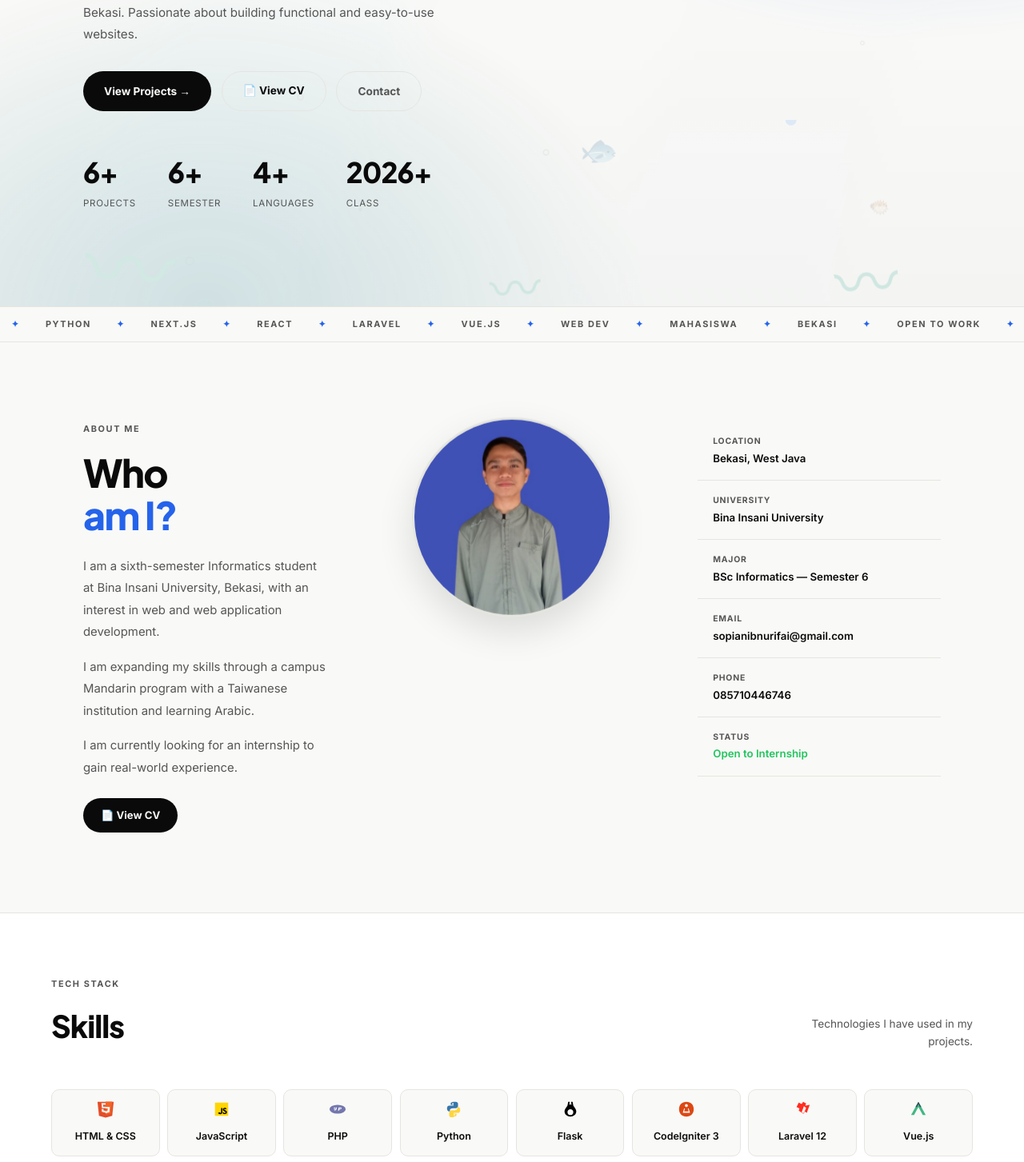
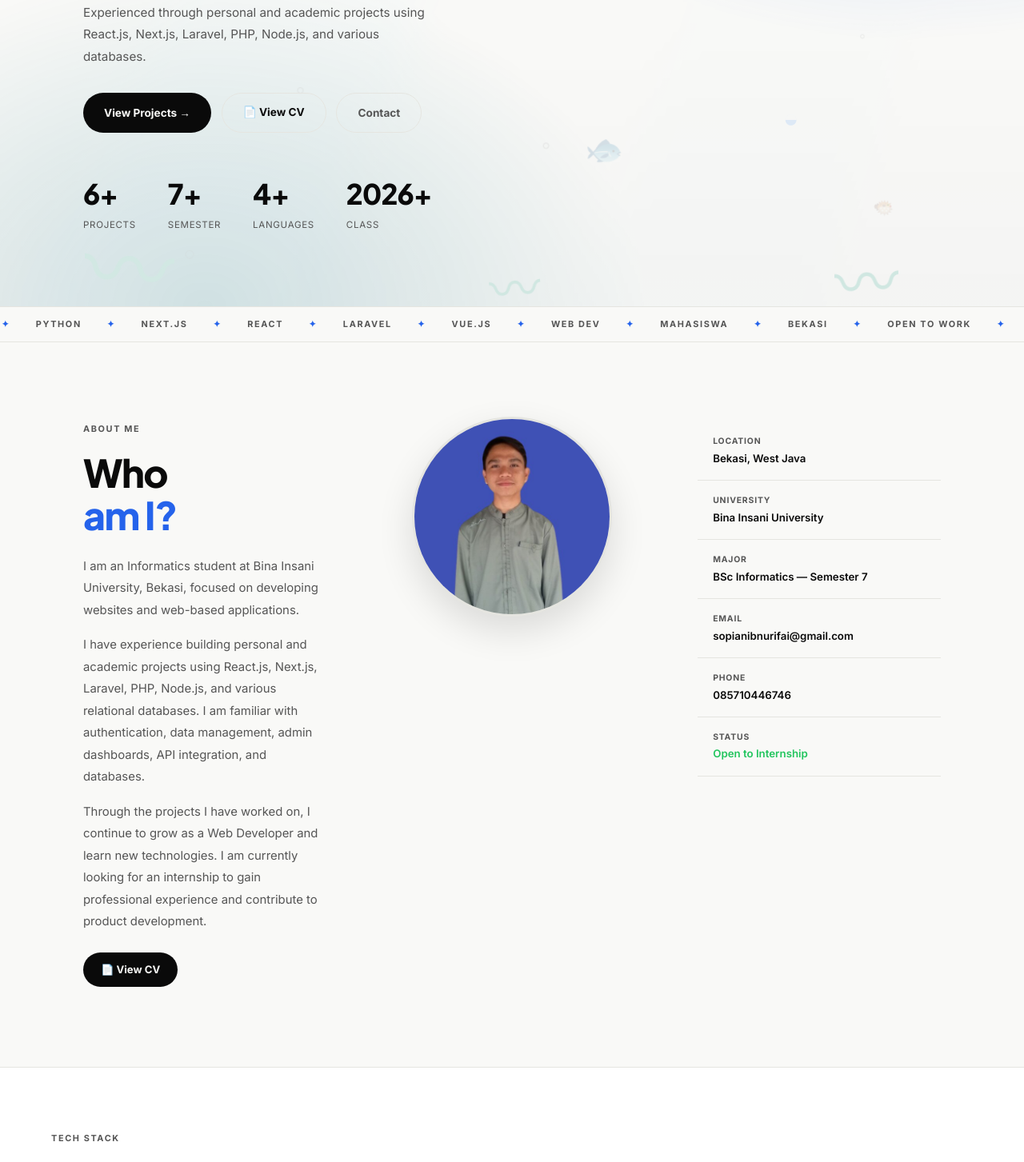
Before and after one commit to piongs/portofoliopiongs, a React (Vite) app: page / in a window 1280 px wide. Shown: the part 417-1870 px from the top of the page at 80% size. Built offline with nearby package versions, Linux system fonts and the light colour scheme.

Commit message:
Update portfolio profile and dark mode skills

```diff
--- a/src/App.jsx
+++ b/src/App.jsx
@@ -280,7 +280,7 @@ export default function App(){
             </div>
             <div style={{animation:'fadeUp .8s ease .3s both',marginBottom:'2rem'}}>
               <p style={{fontSize:'0.95rem',color:'var(--text2)',maxWidth:'440px',lineHeight:1.8}}>
-                {lang==='en'?'Sixth-semester Informatics student at Bina Insani University, Bekasi. Passionate about building functional and easy-to-use websites.':'Mahasiswa Semester 6 Teknik Informatika di Universitas Bina Insani Bekasi. Tertarik membangun website yang fungsional dan mudah digunakan.'}
+                {lang==='en'?'Seventh-semester Informatics student focused on developing websites and web-based applications. Experienced through personal and academic projects using React.js, Next.js, Laravel, PHP, Node.js, and various databases.':'Mahasiswa Teknik Informatika Semester 7 yang berfokus pada pengembangan website dan aplikasi berbasis web. Memiliki pengalaman melalui proyek pribadi dan akademik menggunakan React.js, Next.js, Laravel, PHP, Node.js, dan berbagai database.'}
               </p>
             </div>
             <div style={{animation:'fadeUp .8s ease .4s both',display:'flex',gap:'0.8rem',flexWrap:'wrap',marginBottom:'3rem'}}>
@@ -311,7 +311,7 @@ export default function App(){
               </button>
             </div>
             <div style={{animation:'fadeUp .8s ease .5s both',display:'flex',gap:'2.5rem',flexWrap:'wrap'}}>
-              {[['6',lang==='en'?'Projects':'Proyek'],['6','Semester'],['4',lang==='en'?'Languages':'Bahasa'],['2026',lang==='en'?'Class':'Angkatan']].map(([n,l])=>(
+              {[['6',lang==='en'?'Projects':'Proyek'],['7','Semester'],['4',lang==='en'?'Languages':'Bahasa'],['2026',lang==='en'?'Class':'Angkatan']].map(([n,l])=>(
                 <div key={l}>
                   <div style={{fontFamily:"'Plus Jakarta Sans',sans-serif",fontSize:'clamp(1.5rem,3vw,2.2rem)',fontWeight:800,letterSpacing:'-1px'}}>{n}+</div>
                   <div style={{fontSize:'0.72rem',color:'var(--text2)',marginTop:'2px',textTransform:'uppercase',letterSpacing:'0.06em'}}>{l}</div>
@@ -356,13 +356,13 @@ export default function App(){
             </h2>
             <div style={{display:'flex',flexDirection:'column',gap:'1rem',color:'var(--text2)',fontSize:'0.93rem',lineHeight:1.85}}>
               {lang==='en'?<>
-                <p>I am a sixth-semester Informatics student at Bina Insani University, Bekasi, with an interest in web and web application development.</p>
-                <p>I am expanding my skills through a campus Mandarin program with a Taiwanese institution and learning Arabic.</p>
-                <p>I am currently looking for an internship to gain real-world experience.</p>
+                <p>I am an Informatics student at Bina Insani University, Bekasi, focused on developing websites and web-based applications.</p>
+                <p>I have experience building personal and academic projects using React.js, Next.js, Laravel, PHP, Node.js, and various relational databases. I am familiar with authentication, data management, admin dashboards, API integration, and databases.</p>
+                <p>Through the projects I have worked on, I continue to grow as a Web Developer and learn new technologies. I am currently looking for an internship to gain professional experience and contribute to product development.</p>
               </>:<>
-                <p>Saya mahasiswa Teknik Informatika semester 6 di Universitas Bina Insani, Bekasi, dengan minat pada pengembangan web dan aplikasi berbasis web.</p>
-                <p>Saya memperluas kemampuan melalui program bahasa Mandarin kerja sama kampus dengan institusi Taiwan dan sedang mempelajari bahasa Arab.</p>
-                <p>Saat ini saya mencari kesempatan magang untuk mendapatkan pengalaman nyata di dunia kerja.</p>
+                <p>Saya adalah mahasiswa Teknik Informatika Universitas Bina Insani, Bekasi, yang memiliki minat dan fokus dalam pengembangan website dan aplikasi berbasis web.</p>
+                <p>Saya memiliki pengalaman mengembangkan berbagai proyek pribadi dan akademik menggunakan teknologi seperti React.js, Next.js, Laravel, PHP, Node.js, serta database relasional. Saya terbiasa membangun aplikasi dengan fitur autentikasi, manajemen data, dashboard admin, integrasi API, dan database.</p>
+                <p>Melalui berbagai proyek yang telah saya kerjakan, saya terus mengembangkan kemampuan sebagai Web Developer dan berkomitmen untuk mempelajari teknologi baru. Saat ini, saya sedang mencari kesempatan magang untuk mendapatkan pengalaman profesional dan berkontribusi dalam pengembangan produk di dunia kerja.</p>
               </>}
             </div>
             <a href="/CV_M_Sopian.pdf" target="_blank" rel="noreferrer"
@@ -385,7 +385,7 @@ export default function App(){
               {[
                 [lang==='en'?'Location':'Lokasi',lang==='en'?'Bekasi, West Java':'Bekasi, Jawa Barat'],
                 [lang==='en'?'University':'Universitas',lang==='en'?'Bina Insani University':'Universitas Bina Insani'],
-                [lang==='en'?'Major':'Jurusan',lang==='en'?'BSc Informatics — Semester 6':'S1 Teknik Informatika — Semester 6'],
+                [lang==='en'?'Major':'Jurusan',lang==='en'?'BSc Informatics — Semester 7':'S1 Teknik Informatika — Semester 7'],
                 ['Email','sopianibnurifai@gmail.com'],
                 [lang==='en'?'Phone':'Telepon','085710446746'],
                 ['Status',lang==='en'?'Open to Internship':'Terbuka untuk Magang'],
@@ -427,15 +427,15 @@ export default function App(){
             {skills.map((s,i)=>(
               <Anim key={s} delay={i*0.04}>
                 <div onMouseEnter={()=>setHoverSkill(i)} onMouseLeave={()=>setHoverSkill(null)}
-                  style={{background:hoverSkill===i?'var(--text)':'var(--bg)',
-                    color:hoverSkill===i?'var(--bg)':'var(--text)',
+                  style={{background:hoverSkill===i?'var(--skillActive)':'var(--bg)',
+                    color:hoverSkill===i?'#fff':'var(--text)',
                     border:'1px solid var(--border)',borderRadius:'10px',
                     padding:'0.85rem 0.6rem',fontSize:'0.78rem',fontWeight:600,textAlign:'center',
                     cursor:'default',transition:'all .25s',
                     transform:hoverSkill===i?'translateY(-4px)':'none',
                     boxShadow:hoverSkill===i?'0 10px 25px rgba(0,0,0,0.12)':'none',
                     display:'flex',flexDirection:'column',alignItems:'center',gap:'7px'}}>
-                  <span style={{filter:hoverSkill===i?'brightness(0) invert(1)':'none',transition:'filter .25s'}}>
+                  <span style={{display:'inline-flex',transition:'transform .25s',transform:hoverSkill===i?'scale(1.08)':'none'}}>
                     {ICONS[s]||<span style={{fontSize:'1.2rem'}}>⚙️</span>}
                   </span>
                   <span>{s}</span>
@@ -533,7 +533,7 @@ export default function App(){
           <div style={{display:'grid',gridTemplateColumns:'repeat(auto-fit,minmax(280px,1fr))',gap:'4rem'}}>
             <div>
               {[
-                {t:lang==='en'?'Bina Insani University':'Universitas Bina Insani',s:lang==='en'?'BSc Informatics — Semester 6 · Bekasi':'S1 Teknik Informatika — Semester 6 · Bekasi',y:lang==='en'?'2023–Present':'2023–Sekarang'},
+                {t:lang==='en'?'Bina Insani University':'Universitas Bina Insani',s:lang==='en'?'BSc Informatics — Semester 7 · Bekasi':'S1 Teknik Informatika — Semester 7 · Bekasi',y:lang==='en'?'2023–Present':'2023–Sekarang'},
                 {t:lang==='en'?'Mandarin Language Program':'Program Bahasa Mandarin',s:lang==='en'?'Participant · Partnership with a Taiwanese institution':'Peserta · Kerja sama dengan institusi Taiwan',y:'Jan–Jun 2026'},
                 {t:lang==='en'?'English Club':'UKM Bahasa Inggris',s:lang==='en'?'Member · Bina Insani University':'Anggota · Universitas Bina Insani',y:'2024'},
               ].map((a,i)=>(
--- a/src/index.css
+++ b/src/index.css
@@ -19,6 +19,7 @@ body {
   --tag: #F2F2EF;
   --tagText: #555;
   --navBg: rgba(249,249,247,0.88);
+  --skillActive: #2563EB;
 }
 [data-theme="dark"] {
   --bg: #0A0A0A;
@@ -31,6 +32,7 @@ body {
   --tag: #1A1A1A;
   --tagText: #888;
   --navBg: rgba(10,10,10,0.88);
+  --skillActive: #1D4ED8;
 }
 ::-webkit-scrollbar { width: 5px; }
 ::-webkit-scrollbar-track { background: transparent; }
```
Also changed, not shown: 1 other file (tests, documents, lock files or other folders).
